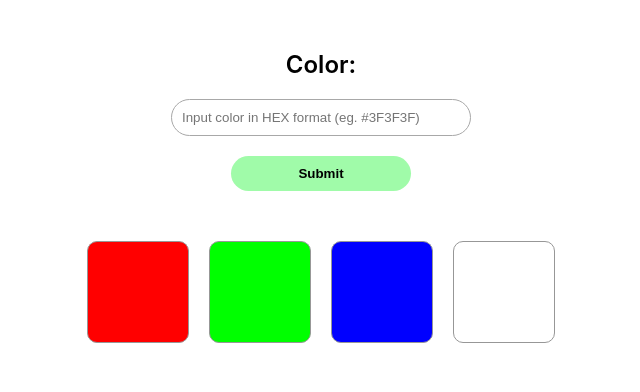
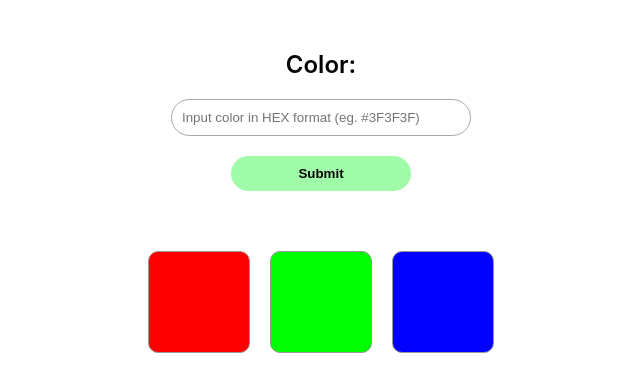
Before and after one commit to baranero/color-filter, a React (Create React App) app: page / in a window 1280 px wide. Shown: the top 392 px of the page, without its empty margins (319-959 px from the left). Built offline with nearby package versions, Linux system fonts and the light colour scheme.

Commit message:
map localStorage array

```diff
--- a/src/components/ColorsContainer.module.scss
+++ b/src/components/ColorsContainer.module.scss
@@ -4,11 +4,12 @@
   display: flex;
   flex-direction: row;
   justify-content: center;
+  flex-wrap: wrap;
   div {
     width: 100px;
     height: 100px;
     border: 1px solid #979797;
-    margin: 0 10px;
+    margin: 10px;
     border-radius: 10px;
   }
 
--- a/src/components/ColorsContainer.tsx
+++ b/src/components/ColorsContainer.tsx
@@ -1,5 +1,7 @@
+import { useEffect, useState } from 'react';
 import { defaultColors } from '../data/defaultColors';
 import classes from './ColorsContainer.module.scss'
+import { Colors } from '../App';
 
 const ColorsContainer = () => {
 
@@ -7,12 +9,28 @@ const ColorsContainer = () => {
   document.documentElement.style.setProperty("--color-green", defaultColors[1].color);
   document.documentElement.style.setProperty("--color-blue", defaultColors[2].color);
 
+  const [colorsFromLocalStorage, setColorsFromLocalStorage] = useState<Colors[]>([])
+
+  useEffect(() => {
+    const colorsFromLocalStorage = JSON.parse(window.localStorage.getItem('enteredColor') || "[]")
+    if (colorsFromLocalStorage) {
+      setColorsFromLocalStorage(colorsFromLocalStorage)
+    }
+  }, [])
+
+  const colorsArrayLocalStorage = (JSON.parse(localStorage.getItem('enteredColor') || "[]"))
+  console.log(colorsFromLocalStorage);
+
+
+
 return (
   <div className={classes['colors-container']}>
     <div className={classes['colors-container-default-red']}></div>
     <div className={classes['colors-container-default-green']}></div>
     <div className={classes['colors-container-default-blue']}></div>
-    <div className={classes['colors-container-user']}></div>
+    {colorsFromLocalStorage.map((item: Colors) => {
+      return <div key={item.color} className={classes['colors-container-user']}>{item.color}</div>
+    })}
   </div>
 )
 }
--- a/src/components/NewColor.tsx
+++ b/src/components/NewColor.tsx
@@ -1,36 +1,39 @@
 import React, { useEffect, useState } from 'react'
 import classes from './NewColor.module.scss'
-
-const NewColor = () => {
+import { Colors } from '../App'
 
 
-  interface UserEnteredColor {
-    color: string;
-    addedByUser: boolean
-  }
+const NewColor: React.FC = () => {
 
   const defaultValues = {
+    id: '',
     color: '',
     addedByUser: true
   }
 
-  const [enteredColor, setEnteredColor] = useState<UserEnteredColor>(defaultValues)
+  const [enteredColor, setEnteredColor] = useState<Colors>(defaultValues)
+
+  let arrayOfColors: Colors[] = []
 
   let inputValueisIncorrect: boolean = enteredColor.color.includes('#', 1)
 
   const colorChangeHandler = (event: React.ChangeEvent<HTMLInputElement>): void => {
     if (inputValueisIncorrect) {
       setEnteredColor({
+        id: '',
         color: enteredColor.color.slice(0, -1),
         addedByUser: true
       })
     } else {
       setEnteredColor({
+        id: Math.random().toString(16).slice(2),
         color: event.target.value,
         addedByUser: true
       })
     }
   }
+
+
 
   useEffect(() => {
     if (localStorage.getItem('enteredColor') !== null) {
@@ -38,9 +41,17 @@ const NewColor = () => {
     }
   }, [enteredColor])
 
+
+
   const submitHandler = (event: React.FormEvent): void => {
+    arrayOfColors = JSON.parse(localStorage.getItem('enteredColor') || '[]')
+    arrayOfColors.push(enteredColor)
+    localStorage.setItem('enteredColor', JSON.stringify(arrayOfColors))
+
     event.preventDefault()
-    localStorage.setItem("enteredColor", JSON.stringify(enteredColor))
+
+
+    localStorage.setItem("enteredColor", JSON.stringify(arrayOfColors))
     document.documentElement.style.setProperty("--color-user", JSON.parse(localStorage.getItem('enteredColor') || "").color);
     setEnteredColor(defaultValues)
   }
--- a/src/data/defaultColors.ts
+++ b/src/data/defaultColors.ts
@@ -1,18 +1,19 @@
-interface DefaultColors {
-  color: string,
-  addedByUser: boolean
-}
+import { Colors } from "../App";
 
-export const defaultColors: DefaultColors[] = [
+
+export const defaultColors: Colors[] = [
   {
+    id: '1',
     color: "#FF0000",
     addedByUser: false
   },
   {
+    id: '2',
     color: "#00FF00",
     addedByUser: false
   },
   {
+    id: '3',
     color: "#0000FF",
     addedByUser: false
   },
```
Also changed, not shown: src/App.tsx (+11 -1 lines).
